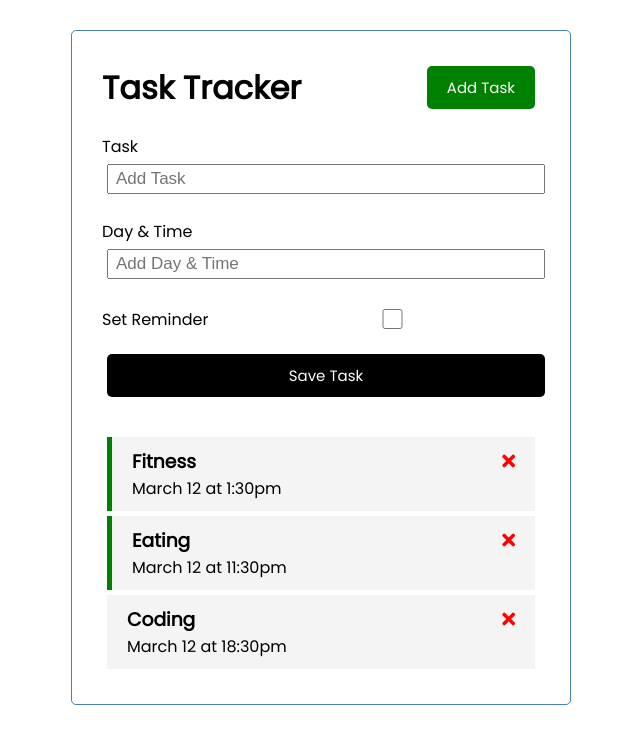
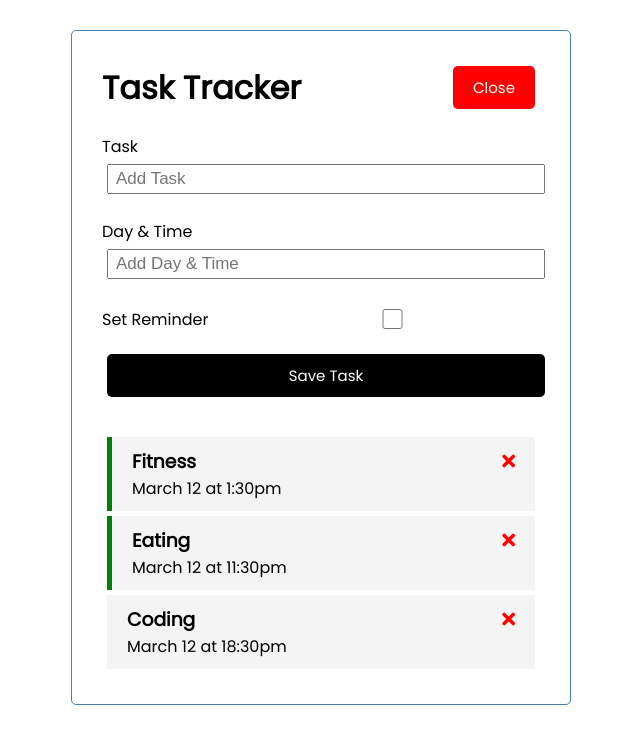
Before and after one commit to Ayoubkassi/Vue-JS, a Vue app in the folder vue-crash-2021/: page / in a window 1280 px wide. Both pictures are taken after a click on the button "Add Task". Shown: the top 744 px of the page, without its empty margins (319-959 px from the left). Built offline with nearby package versions, Linux system fonts and the light colour scheme.

Commit message:
Toggle Form & Template Condition

```diff
--- a/vue-crash-2021/src/App.vue
+++ b/vue-crash-2021/src/App.vue
@@ -1,7 +1,9 @@
 <template>
   <div class="container">
-    <Header title="Task Tracker"/>
-    <AddTask @add-task='AddTask' />
+    <Header @toggle-add-task="toggleAddTask" title="Task Tracker" :showAddTask="showAddTask"/>
+    <div v-if="showAddTask">
+      <AddTask @add-task='AddTask' />
+    </div>
     <Tasks @toggle-reminder="toggleReminder" @delete-task="deleteTask" :tasks="tasks" />
   </div>
 </template>
@@ -20,10 +22,14 @@ export default {
   },
   data(){
     return {
-      tasks : []
+      tasks : [],
+      showAddTask : false
     }
   },
   methods : {
+    toggleAddTask(){
+      this.showAddTask = !this.showAddTask
+    },
     AddTask(task){
       this.tasks = [...this.tasks,task]
     },
--- a/vue-crash-2021/src/components/Button.vue
+++ b/vue-crash-2021/src/components/Button.vue
@@ -14,7 +14,7 @@
     },
     methods : {
       onClick(){
-        console.log('clicked')
+        this.$emit('btn-click')
       }
     }
   }
--- a/vue-crash-2021/src/components/Header.vue
+++ b/vue-crash-2021/src/components/Header.vue
@@ -1,7 +1,7 @@
 <template>
   <header>
     <h1>{{ title }}</h1>
-    <Button text="Add Task" color ="green" />
+    <Button  @btn-click="$emit('toggle-add-task')" :text="showAddTask ? 'Close' : 'Add Task'" :color ="showAddTask ? 'red' : 'green'" />
   </header>
 </template>
 
@@ -12,10 +12,8 @@ import Button from './Button'
   export default {
     name : 'Header' ,
     props : {
-      title : {
-        type : String,
-        default : 'Task Tracker'
-      }
+      title :  String,
+      showAddTask : Boolean
     },
     components : {
       Button,
```
